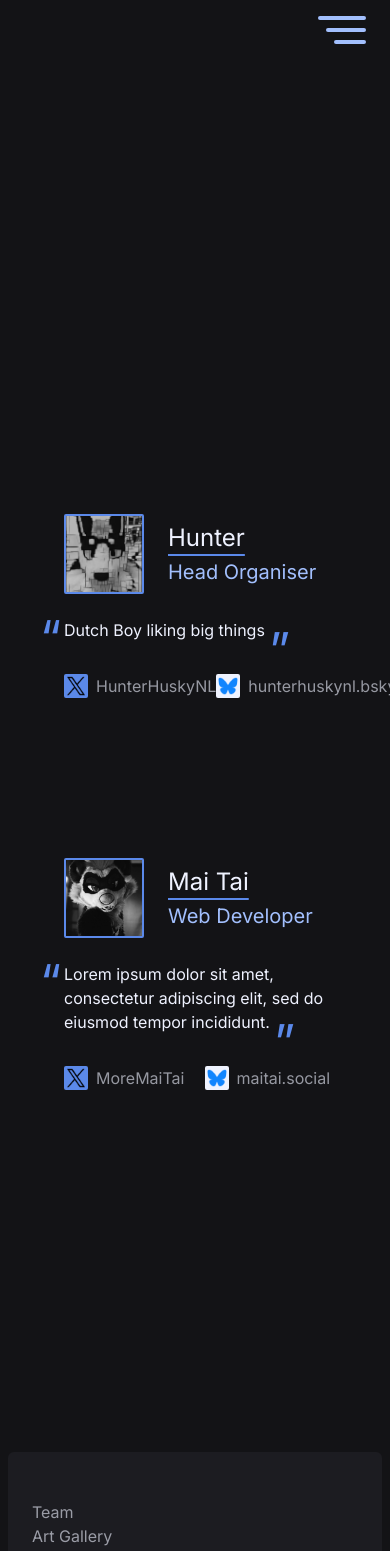
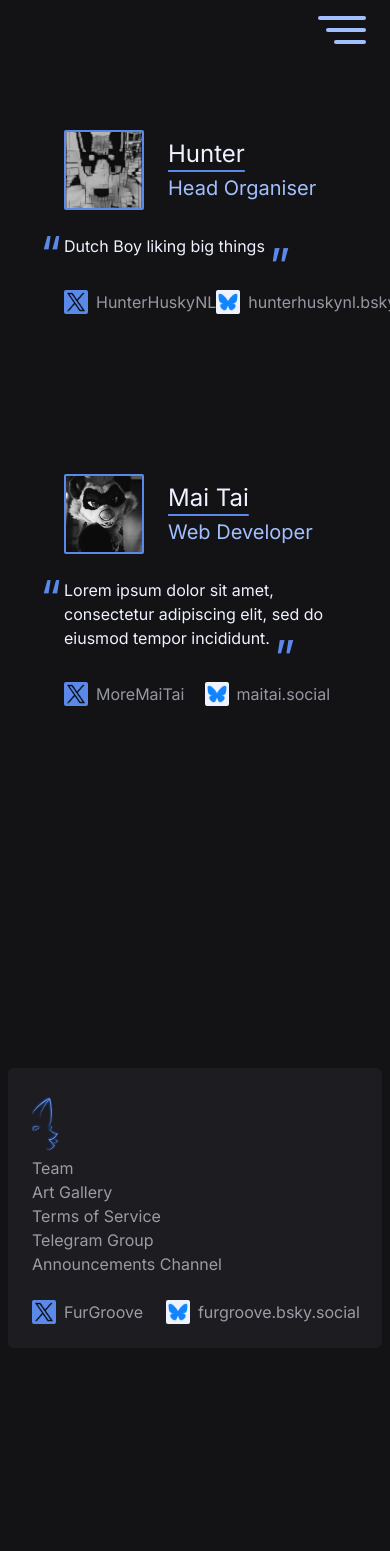
Before and after one commit to Furdook/FurGroove-AD, a Next.js app in the folder app/: page /artists in a window 390 px wide. Shown: the top 1551 px of the page. After the commit the page ends 1356 px from the top, so only its background shows below. Built offline with nearby package versions, Linux system fonts and the light colour scheme.

Commit message:
Footer updated, and image fix in information section

```diff
--- a/app/src/app/artists/page.tsx
+++ b/app/src/app/artists/page.tsx
@@ -22,7 +22,7 @@ export default function Artists() {
     },
   ];
   return (
-    <section id="artists" className="mt-96 h-screen flex-col">
+    <section id="artists" className="h-screen flex-col">
       {test.map((artist, index) => (
         <Container key={index} {...artist} />
       ))}
--- a/app/src/app/information/page.tsx
+++ b/app/src/app/information/page.tsx
@@ -9,7 +9,7 @@ export default function Information() {
       <img
         src="/djboy.webp"
         alt="Beatbird performing at FurGroove 1!"
-        className="h-96 w-96 w-full rounded-sm shadow-lg"
+        className="aspect-square w-full rounded-sm shadow-lg lg:max-w-96"
       />
       <p className="my-auto leading-8">
         Lorem ipsum dolor sit amet, consectetur adipisicing elit. Placeat in
--- a/app/src/app/team/page.tsx
+++ b/app/src/app/team/page.tsx
@@ -5,7 +5,7 @@ export default function Team() {
     {
       name: "Hunter",
       quote: "Dutch Boy liking big things",
-      position: "Head Organiser",
+      position: "Event Organiser",
       image: "/hunter.jpg",
       socials: {
         twitter: "HunterHuskyNL",
--- a/app/src/components/footer.tsx
+++ b/app/src/components/footer.tsx
@@ -28,11 +28,15 @@ export default function Footer() {
   return (
     <footer id="footer" className="m-2 mt-56 rounded-md bg-primary-800 p-6">
       <Card className="mx-auto flex max-w-4xl flex-col gap-6 sm:flex-row">
-        <Link href="../" className="transition hover:scale-110">
+        <div className="flex flex-col md:flex-row">
+          <Link
+            href="../"
+            className="w-fit transition hover:translate-x-2 md:hover:scale-110"
+          >
             <img
               src="/logo_smol.webp"
               alt="Event logo"
-            className="hidden h-32 w-32 rounded-sm md:block"
+              className="ml-[-0.8rem] h-16 w-16 rounded-sm md:h-32 md:w-32"
             />
           </Link>
           <CardContent className="flex flex-col">
@@ -51,6 +55,7 @@ export default function Footer() {
               })}
             </ul>
           </CardContent>
+        </div>
         <CardContent className="mt-auto flex flex-row gap-6 sm:ml-auto">
           <Link
             key="twitter"
@@ -58,7 +63,7 @@ export default function Footer() {
             target="_blank"
             className="flex flex-row gap-2 text-accent-300/60  decoration-2 underline-offset-2 hover:text-accent-300 hover:underline hover:decoration-accent-500 focus-visible:text-accent-500 focus-visible:underline focus-visible:decoration-accent-500 focus-visible:outline-none"
           >
-            <img src="/x.jpg" alt={`x logo`} className="h-5 w-6 rounded-sm" />
+            <img src="/x.jpg" alt={`x logo`} className="h-6 w-6 rounded-sm" />
             FurGroove
           </Link>
           <Link
@@ -70,7 +75,7 @@ export default function Footer() {
             <img
               src="/bsky.jpg"
               alt={`x logo`}
-              className="h-5 w-6 rounded-sm "
+              className="h-6 w-6 rounded-sm "
             />
             furgroove.bsky.social
           </Link>
--- a/app/src/components/transition.tsx
+++ b/app/src/components/transition.tsx
@@ -12,7 +12,7 @@ export default function Transition() {
   return (
     <section
       id="transition"
-      className="mb-56 w-screen transform overflow-x-hidden"
+      className="mb-24 w-screen transform overflow-x-hidden"
     >
       <div>
         <motion.div
```
Lines whose indentation alone changed are shown as unchanged.
